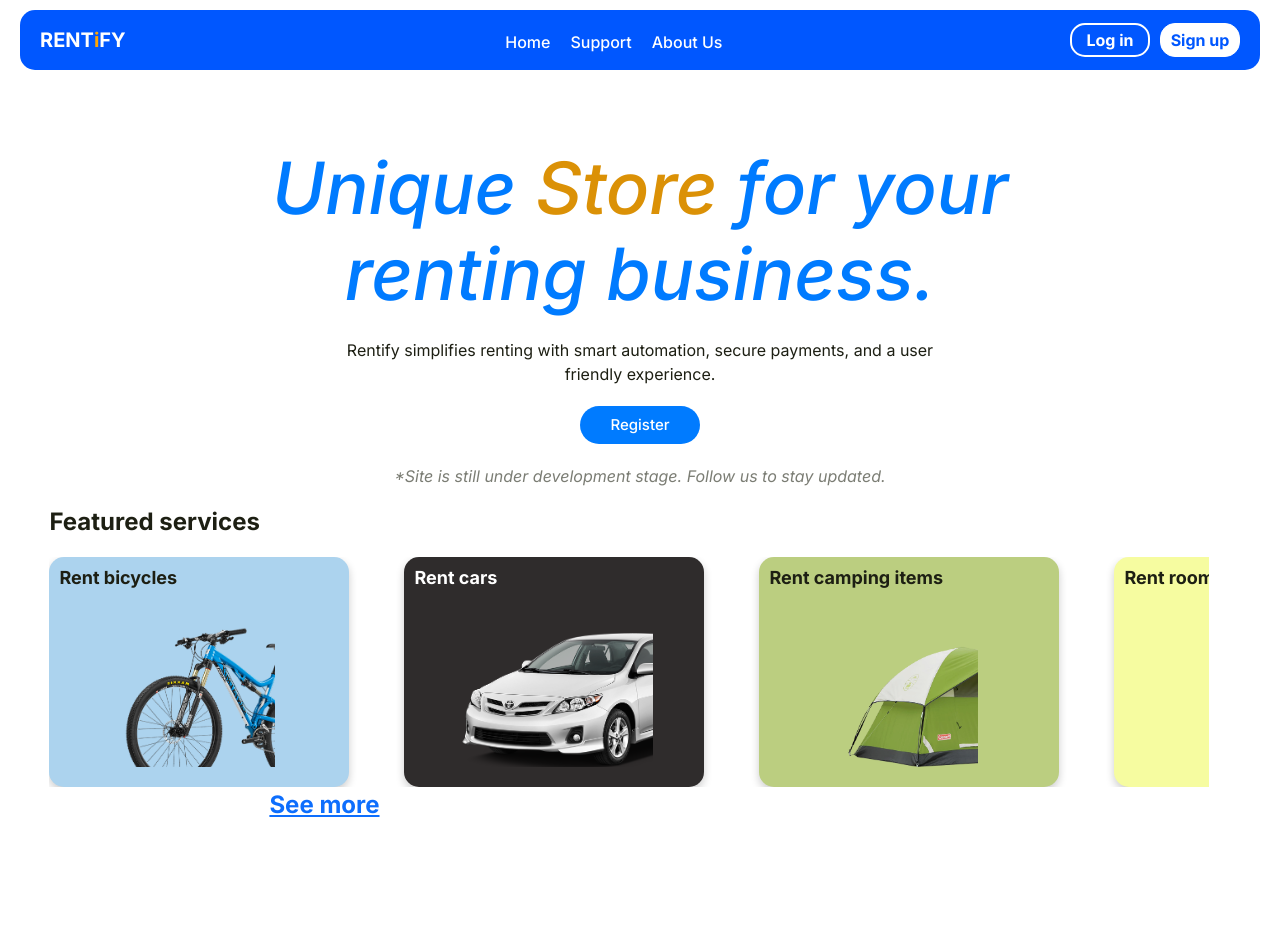
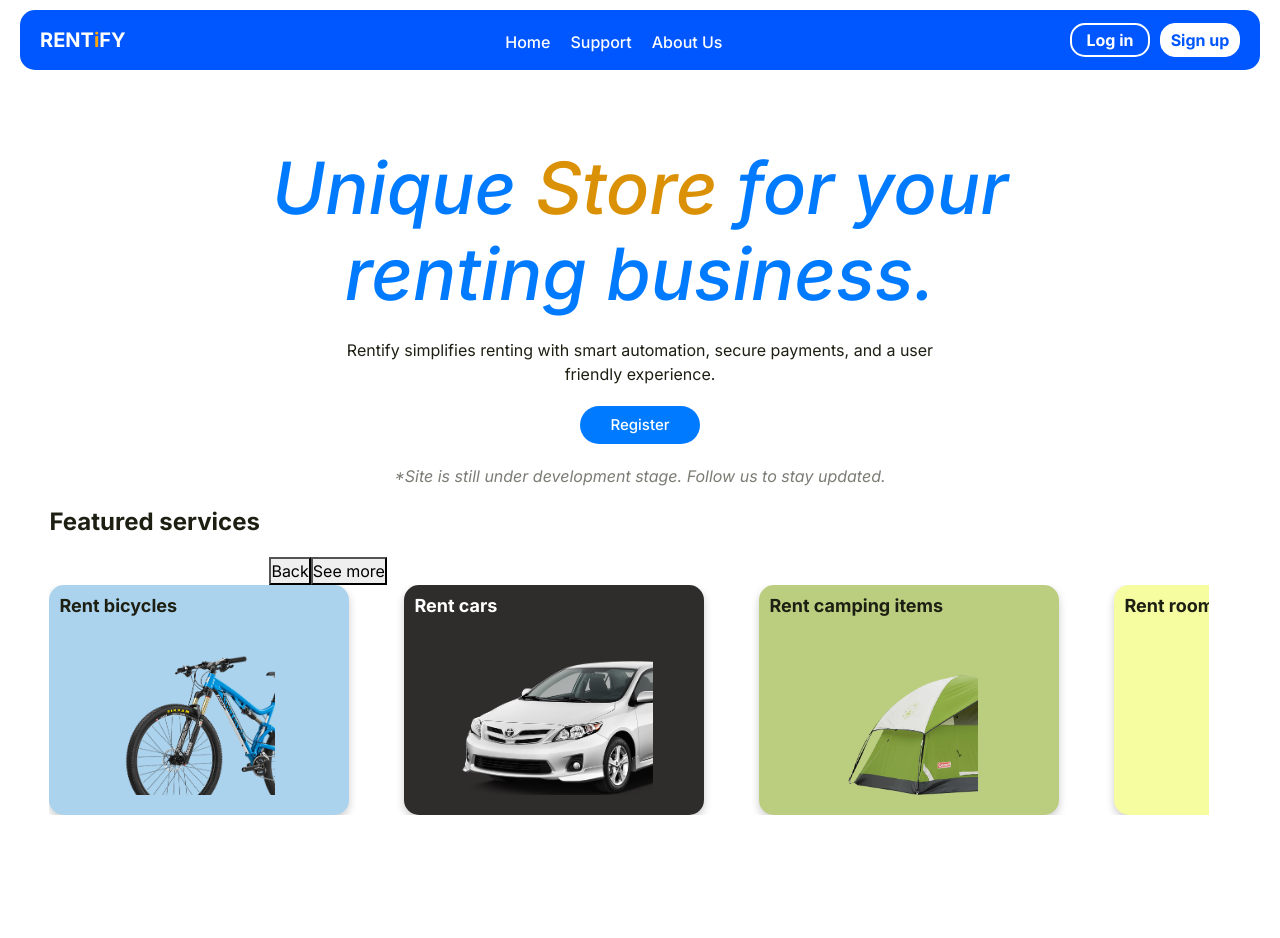
Before and after one commit to aashif-sajah/rentify, an Angular app in the folder frontend/rentify-frontend/: page /home in a window 1280 px wide. Shown: the top 938 px of the page. Built offline with nearby package versions, Linux system fonts and the light colour scheme; a web font is replaced by a local one.

Commit message:
updated see more button

```diff
--- a/frontend/rentify-frontend/src/app/pages/home/home/home.component.css
+++ b/frontend/rentify-frontend/src/app/pages/home/home/home.component.css
@@ -85,6 +85,20 @@
   margin-left: -220px;
   margin-bottom: 20px;
 }
+/* See More */
+.see-more {
+  font-size: 24px;
+  font-weight: bold;
+  text-align: right;
+  margin-right: 220px;
+  margin-bottom: 20px;
+}
+
+.see-more a {
+  text-decoration: none;
+  font-weight: bold;
+  color: black;
+}
 
 /* Services Container */
 .services-container {
@@ -144,21 +158,6 @@
   position: absolute;
   top: 10px;
   left: 10px;
-}
-
-/* See More */
-.see-more {
-  font-size: 24px;
-  font-weight: bold;
-  text-align: right;
-  margin-right: 220px;
-  margin-bottom: 20px;
-}
-
-.see-more a {
-  text-decoration: none;
-  font-weight: bold;
-  color: black;
 }
 
 /* Fix for Mobile Screens */
--- a/frontend/rentify-frontend/src/app/pages/home/home/home.component.html
+++ b/frontend/rentify-frontend/src/app/pages/home/home/home.component.html
@@ -17,7 +17,11 @@
 
   <div class="featured-services">
       <h2>Featured services</h2>
-      <div class="services-container" id="servcesContainer">
+      <div class="button-container">
+        <button (click)="scrollLeft()">Back</button>
+        <button (click)="scrollRight()">See more</button>
+      </div>
+      <div #servicesContainer class="services-container">
         <div class="service-box">
           <img src="assets/Home Page/Bicycle.png" alt="Rent Bicycles">
           <h3>Rent bicycles</h3>
@@ -35,8 +39,7 @@
           <h3>Rent rooms</h3>
         </div>
       </div>
-      <a href="/services" class="see-more">See more</a>
-  </div>
+    </div>
 
   </div>
   <div class="reason">
--- a/frontend/rentify-frontend/src/app/pages/home/home/home.component.ts
+++ b/frontend/rentify-frontend/src/app/pages/home/home/home.component.ts
@@ -1,4 +1,4 @@
-import { Component } from '@angular/core';
+import { Component, ElementRef, ViewChild } from '@angular/core';
 
 
 @Component({
@@ -9,4 +9,16 @@ import { Component } from '@angular/core';
 })
 export class HomeComponent
 {
+  @ViewChild('servicesContainer', { static: false }) servicesContainer!: ElementRef;
+
+  scrollRight(): void {
+    if (this.servicesContainer) {
+      this.servicesContainer.nativeElement.scrollBy({ left: 300, behavior: 'smooth' });
+    }
+  }
+  scrollLeft(): void {
+    if (this.servicesContainer) {
+      this.servicesContainer.nativeElement.scrollBy({ left: -300, behavior: 'smooth' });
+    }
+  }
 }
```
